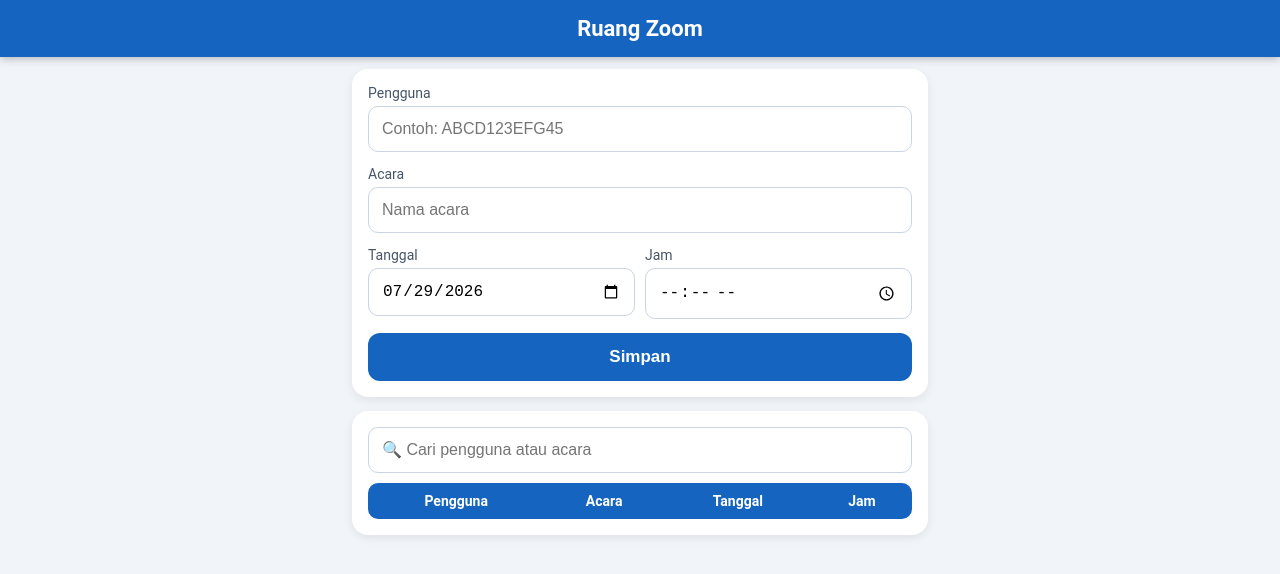
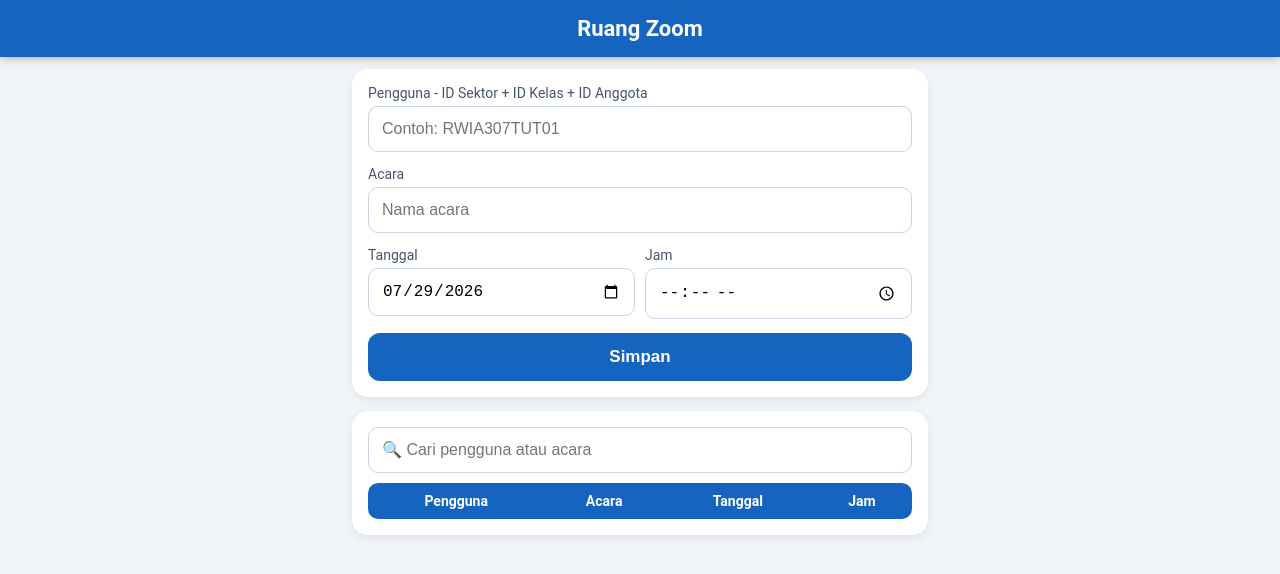
Before and after one commit to jack3prof/jadwalzoom, a plain HTML site: page index.html in a window 1280 px wide. Drawn offline with Linux system fonts and the light colour scheme; no server answers.

Commit message:
Update index.html

```diff
--- a/index.html
+++ b/index.html
@@ -232,8 +232,8 @@
 
         <!-- FORM INPUT -->
         <div class="card">
-            <label>Pengguna</label>
-            <input id="pengguna" type="text" placeholder="Contoh: ABCD123EFG45" autocomplete="off">
+            <label>Pengguna - ID Sektor + ID Kelas + ID Anggota</label>
+            <input id="pengguna" type="text" placeholder="Contoh: RWIA307TUT01" autocomplete="off">
 
             <label>Acara</label>
             <input id="acara" type="text" placeholder="Nama acara">
```
